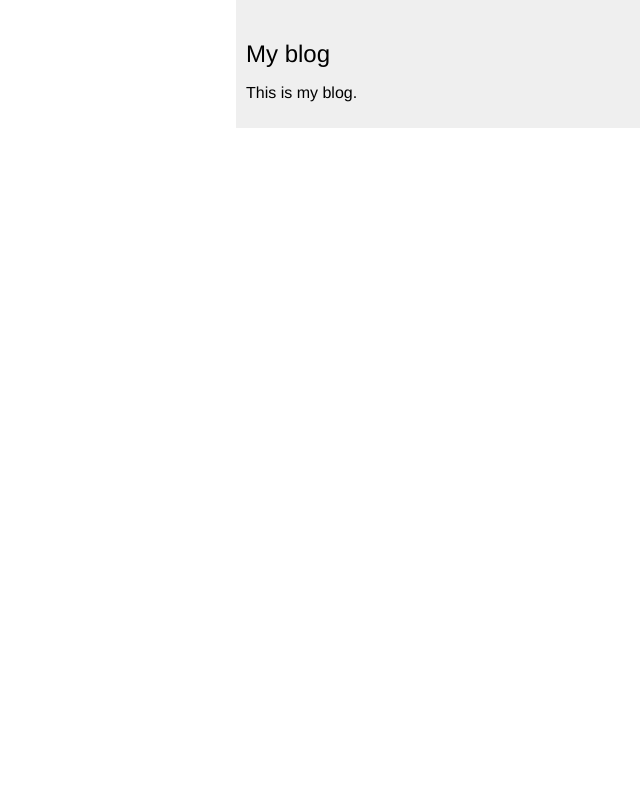
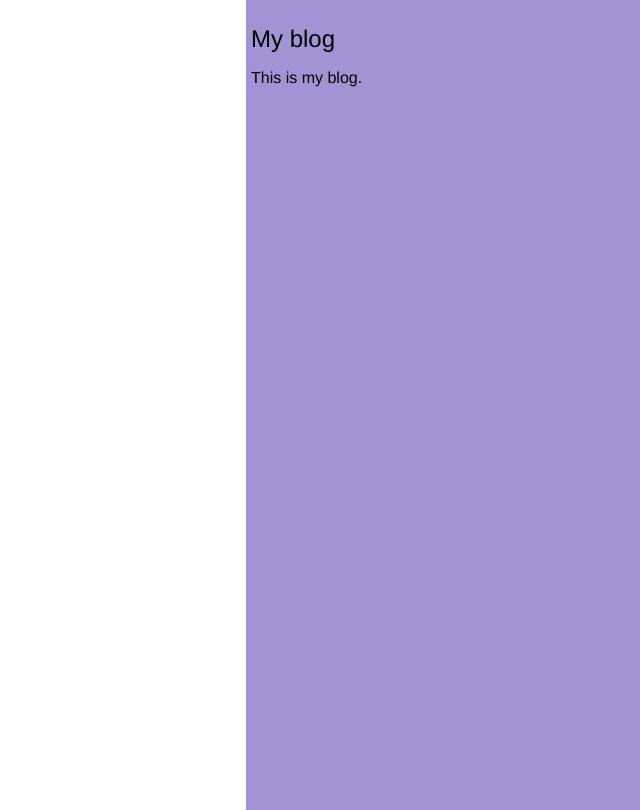
Before and after one commit to hermann-wenninger/django_projects, a Django app: template django_projets/artblog/templates/artblog/base.html in a window 1280 px wide. Shown: the whole page, without its empty margins (640-1280 px from the left). Before the commit the page ends 128 px from the top, so only its background shows below. Run offline with Django 3.2, Linux system fonts and the light colour scheme; the template is opened without the code that fills it, so the values that code supplies are empty.

Commit message:
#funktionierene artbloganwendung mit paginierung basismodel

```diff
--- a/django_projets/artblog/static/css/blog.css
+++ b/django_projets/artblog/static/css/blog.css
@@ -17,7 +17,7 @@ h1 {
 
 h2 {
     font-weight:normal;
-    margin:30px 0 0;
+    margin:20px 0 0;
 }
 
 #content {
@@ -29,9 +29,9 @@ h2 {
 #sidebar {
     float:right;
     width:30%;
-    padding:10px;
-    background:#efefef;
-    height:100%;
+    padding:5px;
+    background:#a294d4;
+    height:100vh;
 }
 
 p.date {
--- a/django_projets/artblog/templates/artblog/post/list.html
+++ b/django_projets/artblog/templates/artblog/post/list.html
@@ -13,5 +13,5 @@
 </p>
 {{ post.body|truncatewords:30|linebreaks }}
 {% endfor %}
-{% include "pagination.html" with page=page_obj %}
+{% include "artblog/pagination.html" with page=page_obj %}
 {% endblock %}
```
Also changed, not shown: django_projets/db.sqlite3.
